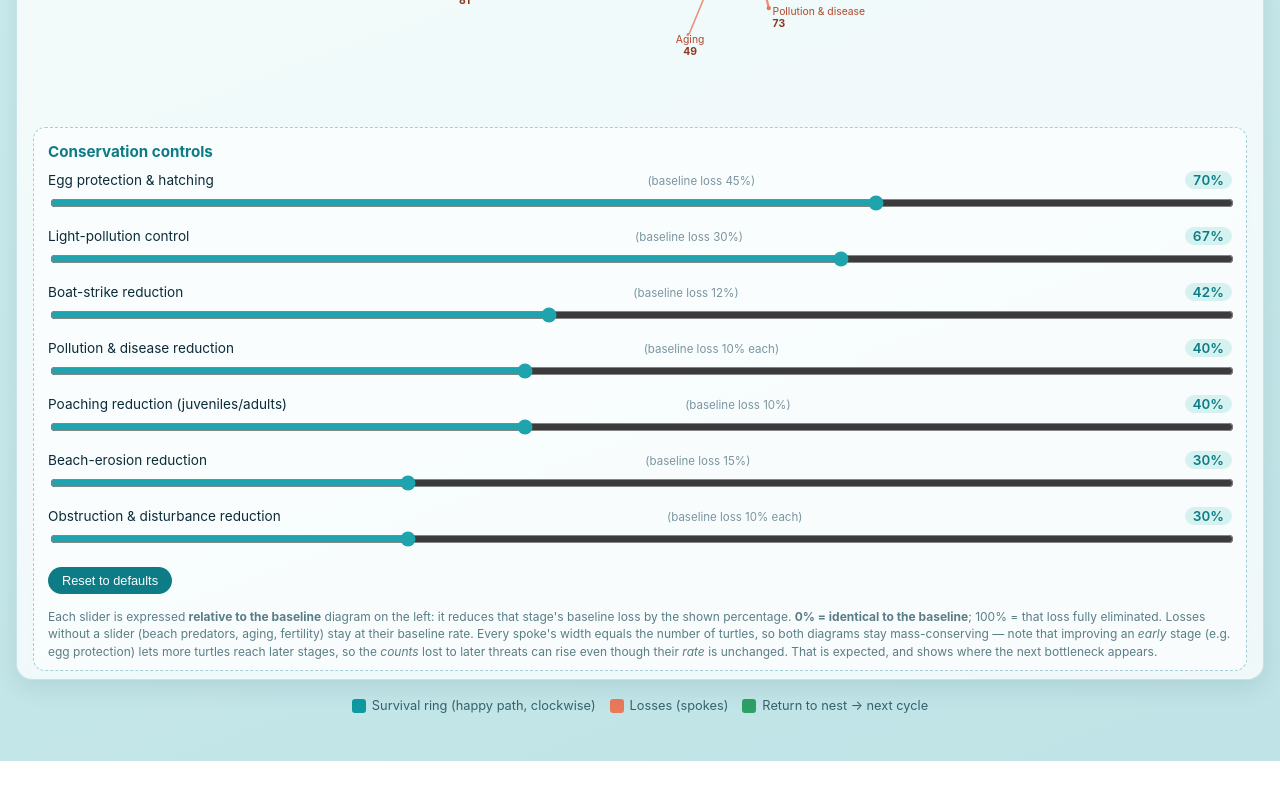
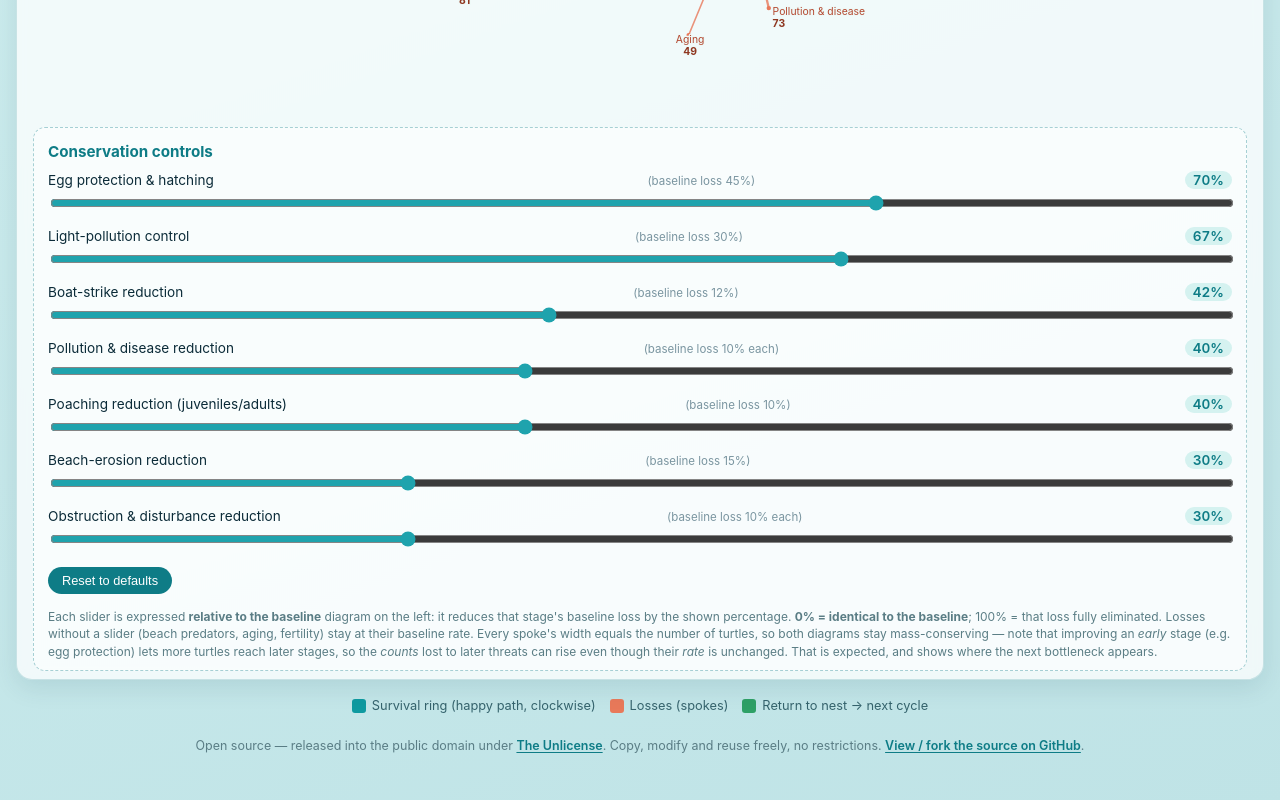
Before and after one commit to lindsaymacvean/loggerhead-reproductive-cycle, a plain HTML site: page index.html in a window 1280 px wide. Shown: the part 1756-2556 px from the top of the page. Before the commit the page ends 2517 px from the top, so only its background shows below. Drawn offline with Linux system fonts and the light colour scheme.

Commit message:
Add The Unlicense (public domain) + footer and README license note
Frees the conservation group's team to copy and modify the code with no
restrictions or attribution.

Co-authored-by: Cursor <cursoragent@cursor.com>

```diff
--- a/index.html
+++ b/index.html
@@ -256,6 +256,17 @@
   }
   .legend span { display: inline-flex; align-items: center; gap: 6px; }
   .swatch { width: 14px; height: 14px; border-radius: 3px; display: inline-block; }
+
+  .page-footer {
+    max-width: 900px;
+    margin: 24px auto 8px;
+    text-align: center;
+    font-size: 0.78rem;
+    color: #5a7d85;
+    line-height: 1.5;
+  }
+  .page-footer a { color: var(--sea); font-weight: 600; text-decoration: underline; text-underline-offset: 2px; }
+  .page-footer a:hover { color: var(--wave); }
 </style>
 </head>
 <body>
@@ -413,6 +424,13 @@
   <span><i class="swatch" style="background:#e8795a"></i> Losses (spokes)</span>
   <span><i class="swatch" style="background:#2ea066"></i> Return to nest &rarr; next cycle</span>
 </div>
+
+<footer class="page-footer">
+  Open source &mdash; released into the public domain under
+  <a href="https://github.com/lindsaymacvean/loggerhead-reproductive-cycle/blob/main/LICENSE" target="_blank" rel="noopener">The Unlicense</a>.
+  Copy, modify and reuse freely, no restrictions.
+  <a href="https://github.com/lindsaymacvean/loggerhead-reproductive-cycle" target="_blank" rel="noopener">View / fork the source on GitHub</a>.
+</footer>
 
 <script>
 /* =====================================================================
```
Also changed, not shown: 2 other files.
